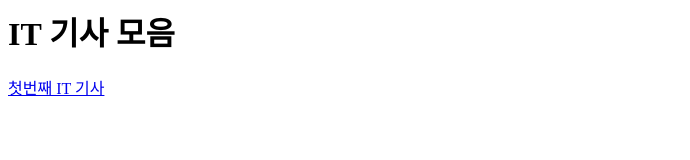
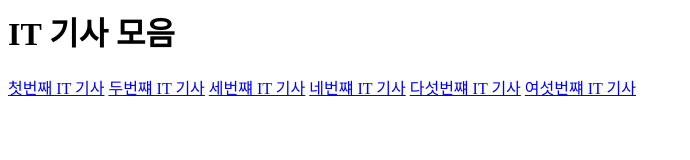
Before and after one commit to Theysad/mis2501, a plain HTML site: page index.html in a window 1280 px wide. Shown: the whole page, without its empty margins (0-690 px from the left). Drawn offline with Linux system fonts and the light colour scheme.

Commit message:
Update index.html

```diff
--- a/index.html
+++ b/index.html
@@ -4,6 +4,13 @@
   </head>
   <body>
     <h1>IT 기사 모음</h1>
-    <a href="https://n.news.naver.com/mnews/article/032/0003356054">첫번째 IT 기사</a>
+    <a href="https://n.news.naver.com/mnews/article/032/0003356054"target="_blank">첫번째 IT 기사</a>
+    <a href="https://n.news.naver.com/mnews/article/029/0002941770?"target="_blank">두번쨰 IT 기사</a>
+    <a href="https://n.news.naver.com/mnews/article/018/0005970388"target="_blank">세번쨰 IT 기사</a>
+    <a href="https://n.news.naver.com/mnews/article/366/0001065705"target="_blank">네번쨰 IT 기사</a>
+    <a href="https://n.news.naver.com/mnews/article/030/0003301315"target="_blank">다섯번쨰 IT 기사</a>
+    <a href="https://n.news.naver.com/mnews/article/023/0003899734"target="_blank">여섯번쨰 IT 기사</a>
+
+
   </body>
 </html>
```
